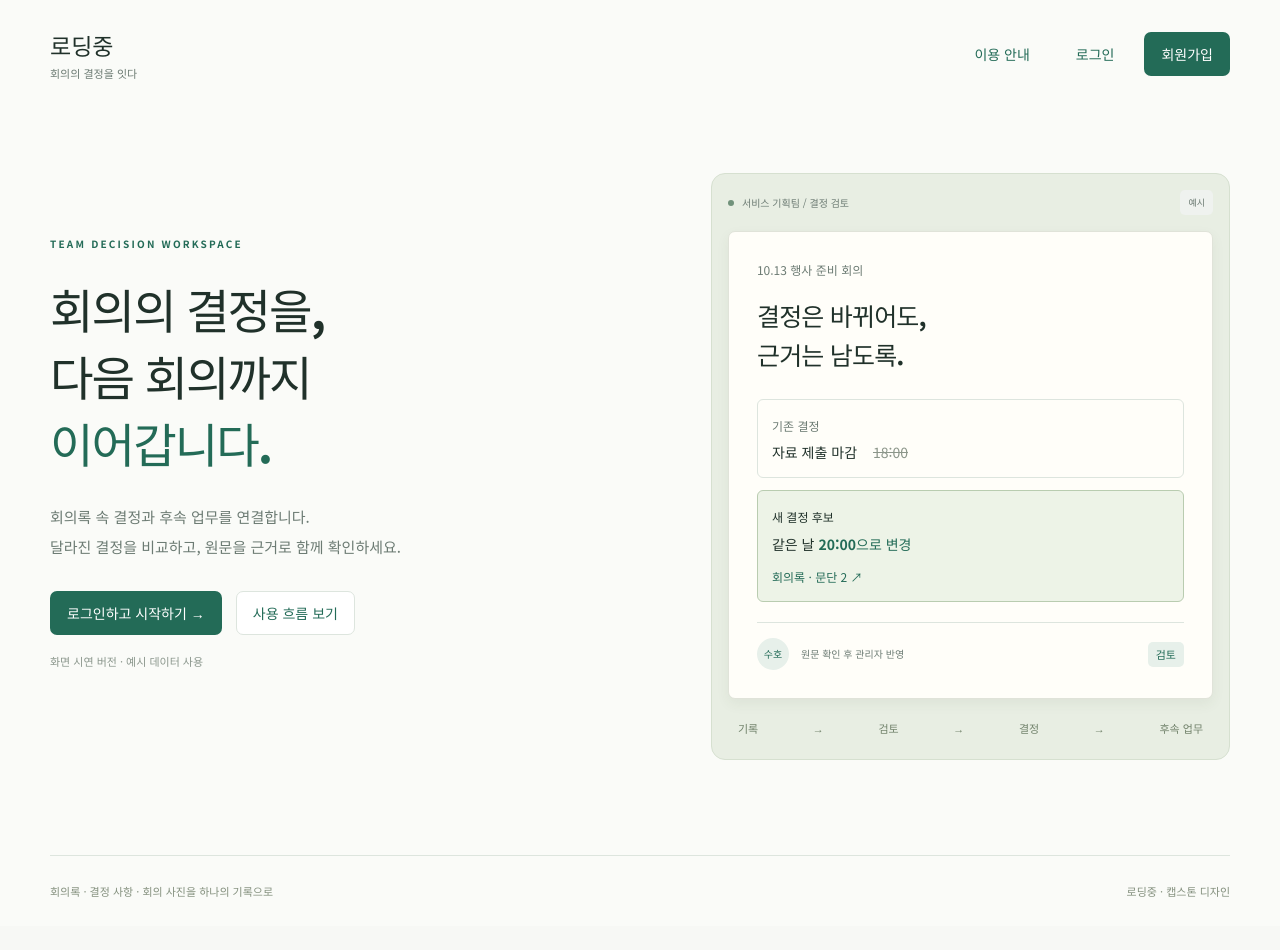
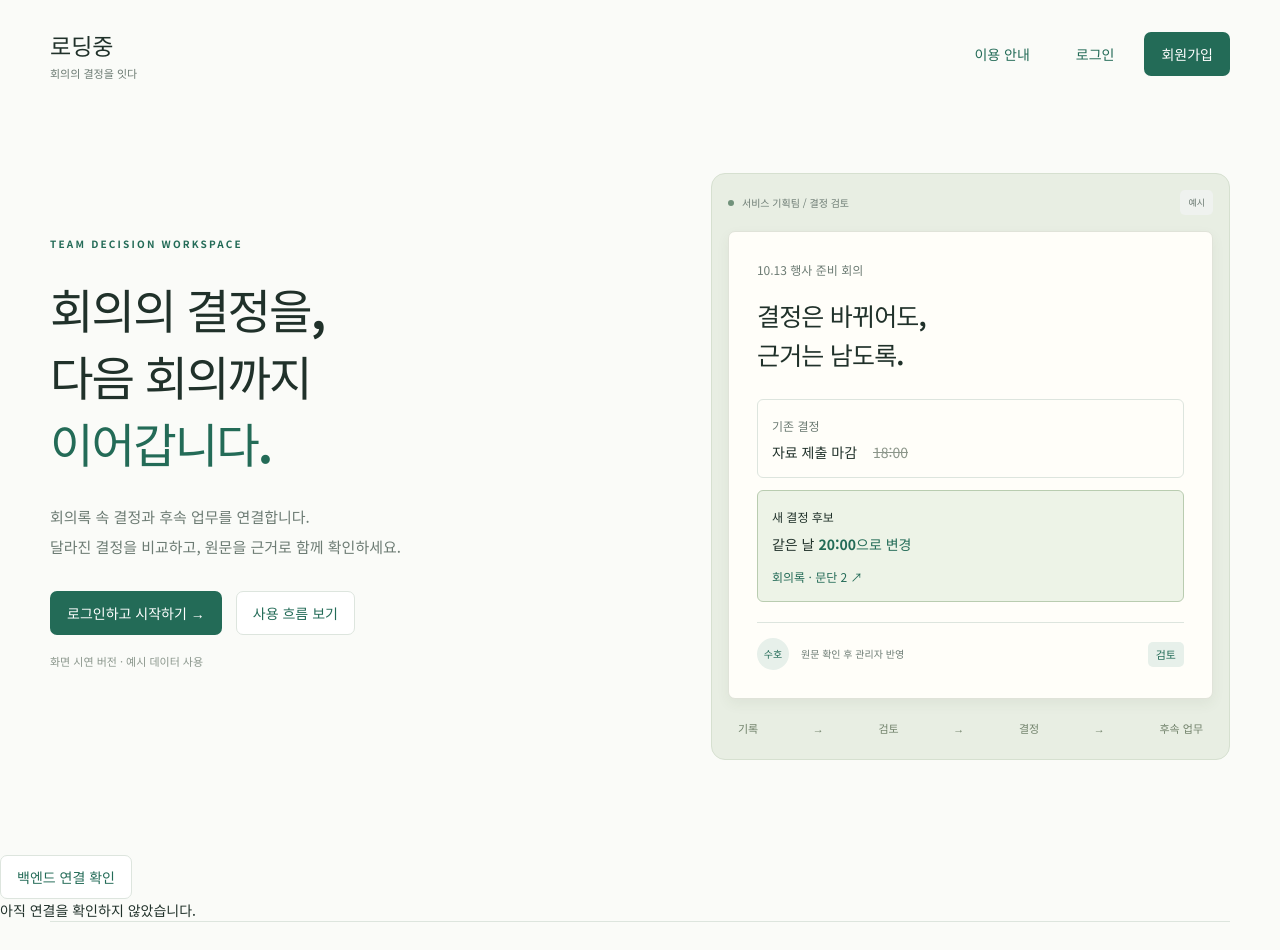
Before and after one commit to tngh2278/meeting-conflict, a React (Vite) app in the folder frontend/: page / in a window 1280 px wide. Shown: the top 950 px of the page. Before the commit the page ends 926 px from the top, so only its background shows below. Built offline with nearby package versions, Linux system fonts and the light colour scheme.

Commit message:
프론트앤드-백엔드 연결 테스트

```diff
--- a/frontend/src/App.tsx
+++ b/frontend/src/App.tsx
@@ -4,6 +4,7 @@ import "./App.css";
 import "./workspace.css";
 import Modal from "./components/Modal";
 import UploadPage from "./UploadPage";
+import ServerConnectionStatus from "./components/ServerConnectionSatuts";
 import {
   demoUsers,
   exampleCandidates,
@@ -745,6 +746,7 @@ export default function App() {
               </div>
             </section>
           </main>
+          <ServerConnectionStatus />
           <footer className="landing-footer">
             <p>회의록 · 결정 사항 · 회의 사진을 하나의 기록으로</p>
             <span>로딩중 · 캡스톤 디자인</span>
--- /dev/null
+++ b/frontend/src/components/ServerConnectionSatuts.tsx
@@ -0,0 +1,52 @@
+import { useState } from "react";
+
+export default function ServerConnectionStatus() {
+  const [loading, setLoading] = useState(false);
+  const [message, setMessage] = useState("아직 연결을 확인하지 않았습니다.");
+
+  async function checkConnection() {
+    const apiBaseUrl = import.meta.env.VITE_API_BASE_URL;
+
+    if (!apiBaseUrl) {
+      setMessage("VITE_API_BASE_URL 환경변수를 먼저 설정해 주세요.");
+      return;
+    }
+
+    setLoading(true);
+    setMessage("서버 확인 중입니다. 첫 접속에는 1분 정도 걸릴 수 있습니다.");
+
+    try {
+      const response = await fetch(`${apiBaseUrl}/api/health`);
+
+      if (!response.ok) {
+        throw new Error(`서버 응답 오류: ${response.status}`);
+      }
+
+      const data = await response.json();
+
+      if (data.status !== "UP") {
+        throw new Error("정상 상태 응답이 아닙니다.");
+      }
+
+      setMessage("백엔드 연결 성공!");
+    } catch {
+      setMessage("연결 실패. 서버 상태와 API 주소, CORS 설정을 확인해 주세요.");
+    } finally {
+      setLoading(false);
+    }
+  }
+
+  return (
+    <section aria-label="백엔드 연결 확인">
+      <button
+        type="button"
+        className="button button-secondary"
+        onClick={checkConnection}
+        disabled={loading}
+      >
+        {loading ? "확인 중…" : "백엔드 연결 확인"}
+      </button>
+      <p role="status">{message}</p>
+    </section>
+  );
+}
```
Also changed, not shown: 1 other file (tests, documents, lock files or other folders).
